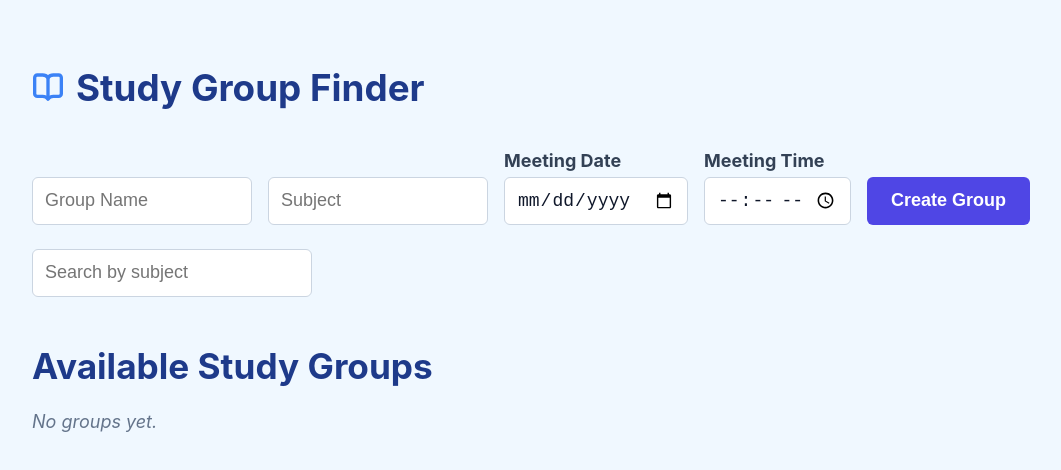
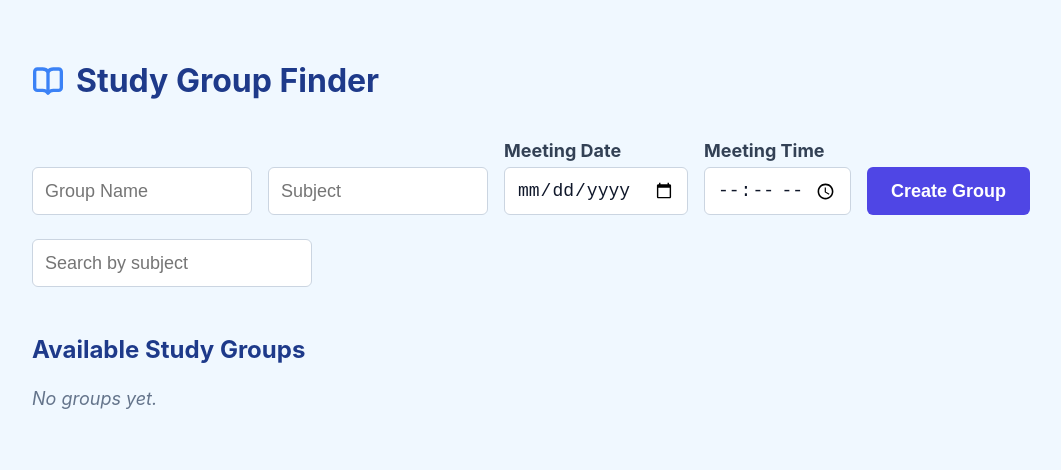
Before and after one commit to kazungumesther/study-groups-finder, a Next.js app: page / in a window 1280 px wide. Shown: the top 470 px of the page, without its empty margins (16-1077 px from the left). Built offline with nearby package versions, Linux system fonts and the light colour scheme.

Commit message:
reduced h1 font much further

```diff
--- a/app/globals.css
+++ b/app/globals.css
@@ -20,7 +20,7 @@ body {
   display: flex;
   align-items: center;
   gap: 12px;
-  font-size: 2.3rem !important;
+  font-size: 2.0rem !important;
   font-weight: 700;
   color: #1e3a8a;
   margin-bottom: 40px !important;
@@ -31,7 +31,7 @@ body {
 }
 
 h2 {
-  font-size: 2.2rem !important;
+  font-size: 1.5rem !important;
   font-weight: 700;
   color: #1e3a8a;
   margin-top: 48px !important;
```
